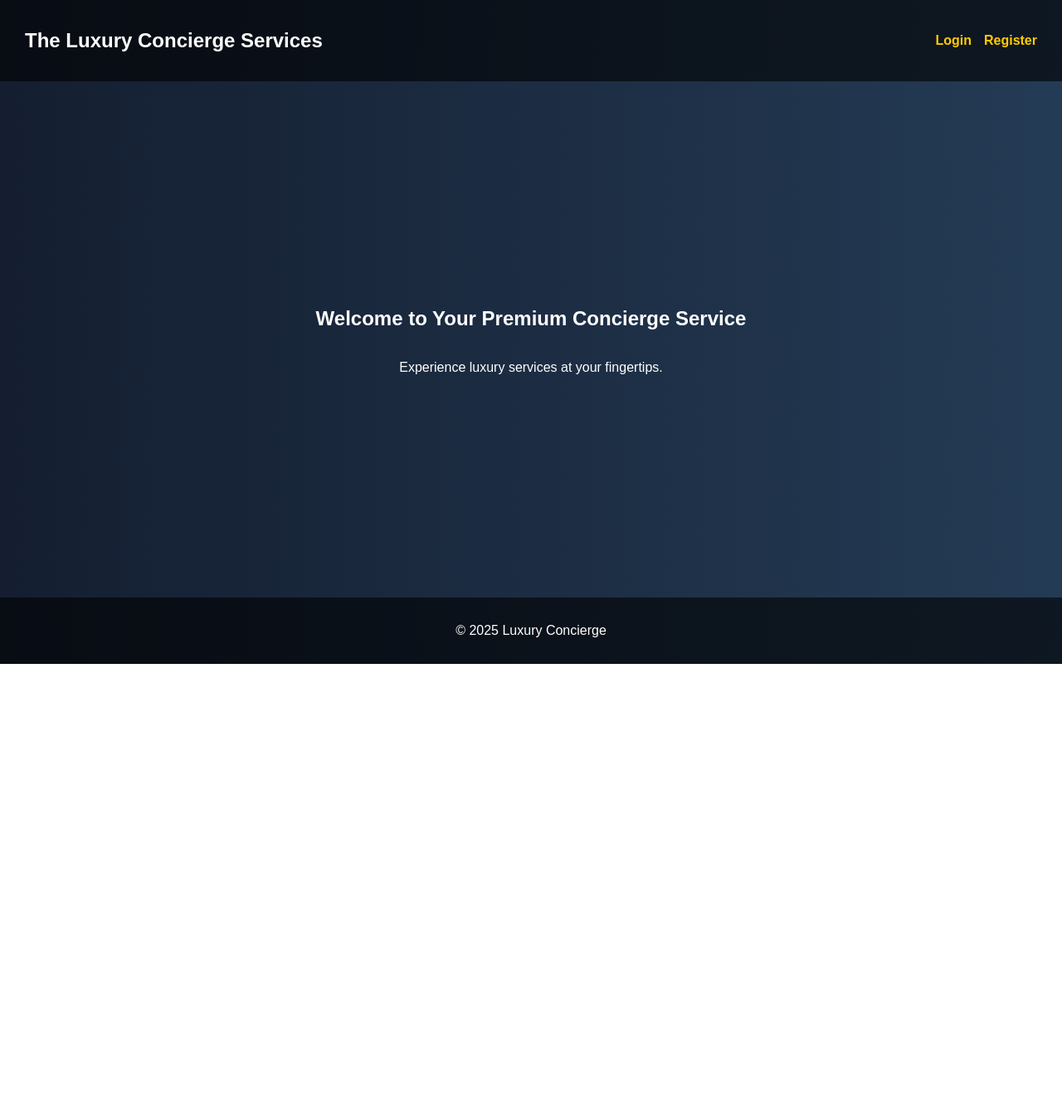
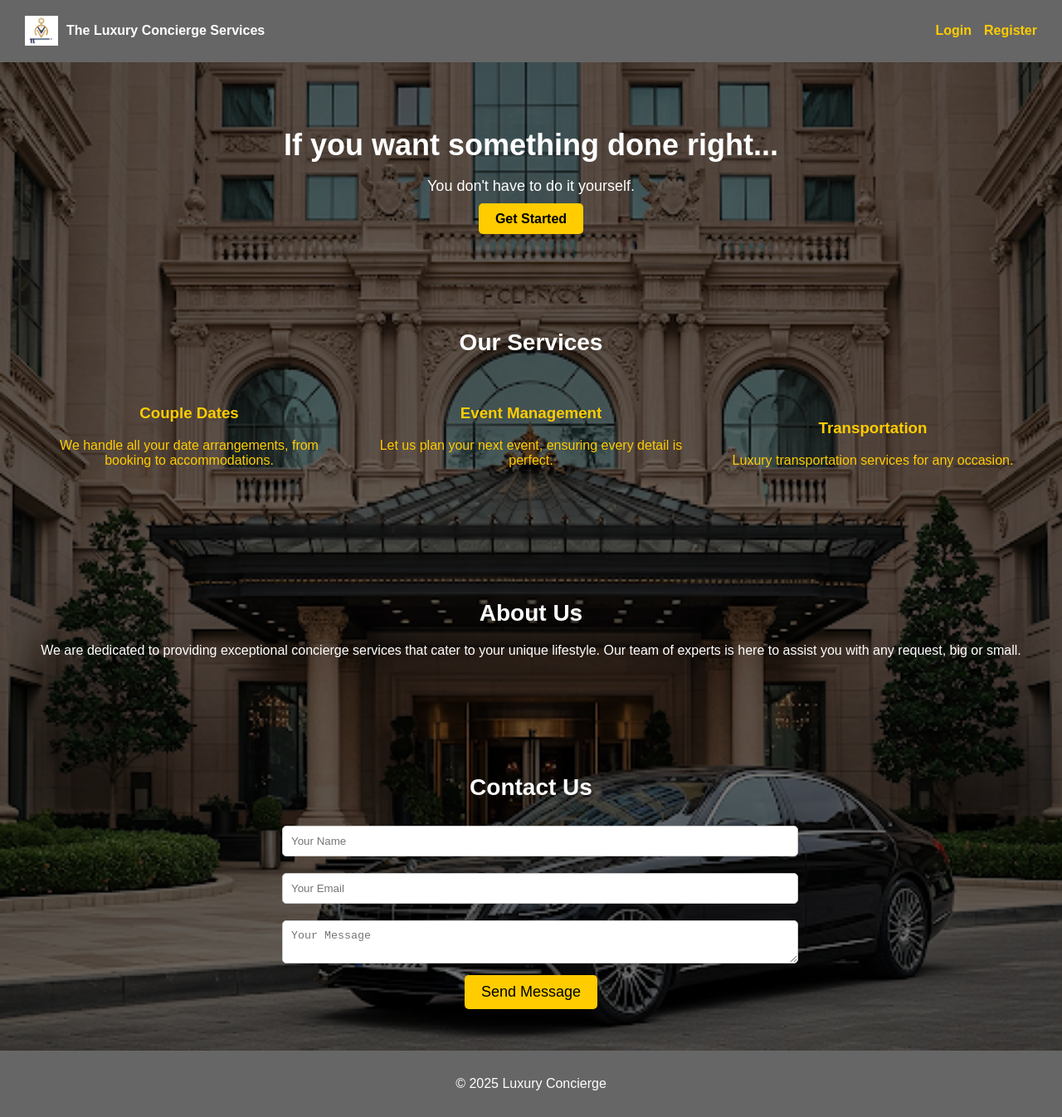
Before and after one commit to munishpatel/Concierge, a React (Create React App) app in the folder luxury-concierge/: page / in a window 1280 px wide. Shown: the whole page at 83% size. Before the commit the page ends 800 px from the top, so only its background shows below. Built offline with nearby package versions, Linux system fonts and the light colour scheme.

Commit message:
updated ui

```diff
--- a/luxury-concierge/src/pages/LandingPage.js
+++ b/luxury-concierge/src/pages/LandingPage.js
@@ -6,15 +6,55 @@ const LandingPage = () => {
   return (
     <div className="landing-container">
       <nav>
-        <h1>The Luxury Concierge Services</h1>
+        <div className="logo-container">
+          <img src="/images/logo.png" alt="Luxury Concierge Logo" className="logo" />
+          <h1>The Luxury Concierge Services</h1>
+        </div>
         <div>
           <Link to="/login">Login</Link>
           <Link to="/register">Register</Link>
         </div>
       </nav>
       <main>
-        <h2>Welcome to Your Premium Concierge Service</h2>
-        <p>Experience luxury services at your fingertips.</p>
+        <section className="hero">
+          <h2>If you want something done right...</h2>
+          <p>You don't have to do it yourself.</p>
+          <Link to="/register" className="cta-button">Get Started</Link>
+        </section>
+
+        <section id="services" className="services">
+          <h2>Our Services</h2>
+          <div className="service-item">
+            <i className="fas fa-plane"></i>
+            <h3>Couple Dates</h3>
+            <p>We handle all your date arrangements, from booking to accommodations.</p>
+          </div>
+          <div className="service-item">
+            <i className="fas fa-calendar-alt"></i>
+            <h3>Event Management</h3>
+            <p>Let us plan your next event, ensuring every detail is perfect.</p>
+          </div>
+          <div className="service-item">
+            <i className="fas fa-car"></i>
+            <h3>Transportation</h3>
+            <p>Luxury transportation services for any occasion.</p>
+          </div>
+        </section>
+
+        <section id="about" className="about">
+          <h2>About Us</h2>
+          <p>We are dedicated to providing exceptional concierge services that cater to your unique lifestyle. Our team of experts is here to assist you with any request, big or small.</p>
+        </section>
+
+        <section id="contact" className="contact">
+          <h2>Contact Us</h2>
+          <form>
+            <input type="text" placeholder="Your Name" required />
+            <input type="email" placeholder="Your Email" required />
+            <textarea placeholder="Your Message" required></textarea>
+            <button type="submit">Send Message</button>
+          </form>
+        </section>
       </main>
       <footer>
         <p>&copy; 2025 Luxury Concierge</p>
--- a/luxury-concierge/src/styles/LandingPage.css
+++ b/luxury-concierge/src/styles/LandingPage.css
@@ -5,7 +5,6 @@
   display: flex;
   flex-direction: column;
   justify-content: space-between;
-    background: linear-gradient(to right, #141e30, #243b55);
   color: white;
 }
 
@@ -14,11 +13,22 @@
   justify-content: space-between;
   align-items: center;
   padding: 15px 30px;
-    background-color: rgba(0, 0, 0, 0.6);
+  background-color: rgba(0, 0, 0, 0.6); /* Solid background for header */
+}
+
+.logo-container {
+  display: flex;
+  align-items: center;
+}
+
+.logo {
+  width: 40px; /* Adjust the width as needed */
+  height: auto;
+  margin-right: 10px; /* Space between logo and text */
 }
 
 nav h1 {
-    font-size: 24px;
+  font-size: 16px;
 }
 
 nav a {
@@ -32,16 +42,102 @@
   color: #ffd700;
 }
 
+/* Apply background image only to main content */
 main {
   flex: 1;
   display: flex;
   flex-direction: column;
   justify-content: center;
   align-items: center;
-    padding: 20px;
+  /* Background image */
+  background: url('/public/images/background.png') no-repeat center center/cover;
+  position: relative;
+}
+
+main::before {
+  content: '';
+  position: absolute;
+  top: 0;
+  left: 0;
+  width: 100%;
+  height: 100%;
+  /* Semi-transparent overlay */
+  background-color: rgba(0, 0, 0, 0.5); /* Adjust opacity as needed (lighter effect) */
+  z-index: 0; /* Place behind all content */
+}
+
+main > * {
+  position: relative;
+  z-index: 1;
+}
+
+.hero {
+  padding: 50px 20px; /* Add padding for the hero section */
+}
+
+.hero h2 {
+  font-size: 36px;
+  margin-bottom: 10px;
+}
+
+.hero p {
+  font-size: 18px;
+  margin-bottom: 20px;
+}
+
+.cta-button {
+  background: #ffcc00; /* Button color */
+  color: #000; /* Text color */
+  padding: 10px 20px;
+  text-decoration: none;
+  border-radius: 5px;
+  font-weight: bold;
+}
+
+.services, .about, .contact {
+  padding: 50px 20px;
+}
+
+.services h2, .about h2, .contact h2 {
+  font-size: 28px;
+  margin-bottom: 20px;
+}
+
+.service-item {
+  display: inline-block;
+  width: 30%;
+  margin: 20px;
+  color: #ffcc00; /* Service item text color */
+}
+
+.service-item i {
+  font-size: 50px;
+  color: #ffcc00; /* Icon color */
+}
+
+form {
+  max-width: 600px;
+  margin: auto;
+}
+
+form input, form textarea {
+  width: 100%;
+  padding: 10px;
+  margin: 10px 0;
+  border: 1px solid #ccc;
+  border-radius: 5px;
+}
+
+form button {
+  background: #ffcc00; /* Button color */
+  color: #000; /* Text color */
+  padding: 10px 20px;
+  border: none;
+  border-radius: 5px;
+  cursor: pointer;
 }
 
 footer {
   padding: 15px;
-    background-color: rgba(0, 0, 0, 0.6);
+  background-color: rgba(0, 0, 0, 0.6); /* Solid background for footer */
 }
```
Also changed, not shown: luxury-concierge/public/images/background.png (added), luxury-concierge/public/images/logo.png (added). Lines whose indentation alone changed are shown as unchanged.
